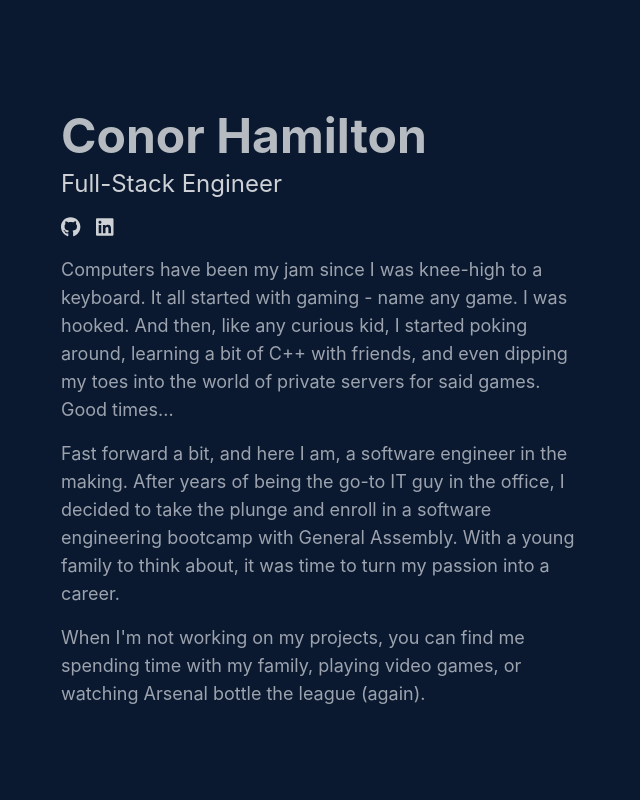
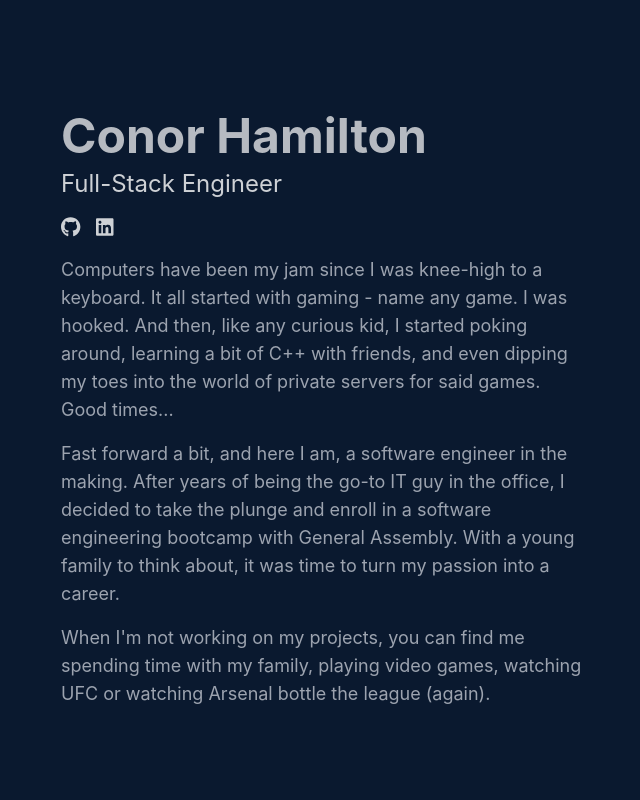
Before and after one commit to Conor-Hamilton/Portfolio, a React (Vite) app: page / in a window 1280 px wide. Shown: the top 800 px of the page, without its empty margins (443-1083 px from the left). Built offline with nearby package versions, Linux system fonts and the light colour scheme.

Commit message:
minor changes to aboutme

```diff
--- a/src/components/About.tsx
+++ b/src/components/About.tsx
@@ -64,7 +64,7 @@ export default function About() {
         </p>
         <p className="text-base md:text-lg mt-4 leading-relaxed">
           When I'm not working on my projects, you can find me spending time
-          with my family, playing video games, or watching Arsenal bottle the
+          with my family, playing video games, watching UFC or watching Arsenal bottle the
           league (again).
         </p>
       </div>
```
